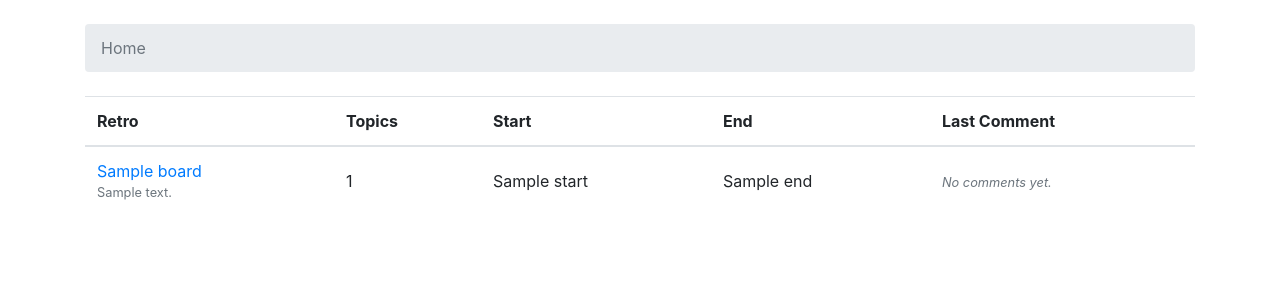
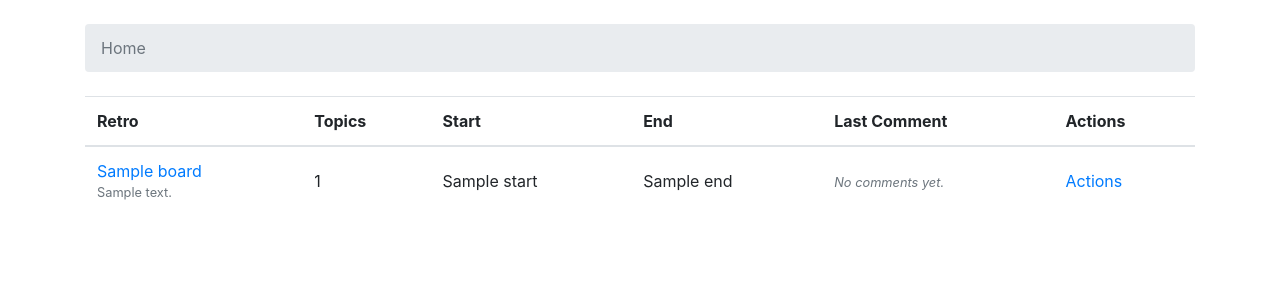
Before and after one commit to slientServer/AgileRetro, a Django app: template templates/home.html in a window 1280 px wide. Shown: the part 56-356 px from the top of the page. Run offline with Django 3.2, Linux system fonts and the light colour scheme; the template is opened without the code that fills it: most values are stand-ins (such as "Sample title", 1, 10 or a date in 2020); some libraries are stand-ins or nearby versions.

Commit message:
Add link to confluence

```diff
--- a/templates/home.html
+++ b/templates/home.html
@@ -13,6 +13,7 @@
         <th>Start</th>
         <th>End</th>
         <th>Last Comment</th>
+        <th>Actions</th>
       </tr>
     </thead>
     <tbody>
@@ -46,6 +47,9 @@
               {% endif %}
             {% endwith %}
           </td>
+          <td class="align-middle">
+              <a href="https://confluence.successfactors.com/display/ENG/Agile+Release+Status" target="_blank">Actions</a>
+          </td>
         </tr>
       {% endfor %}
     </tbody>
```
